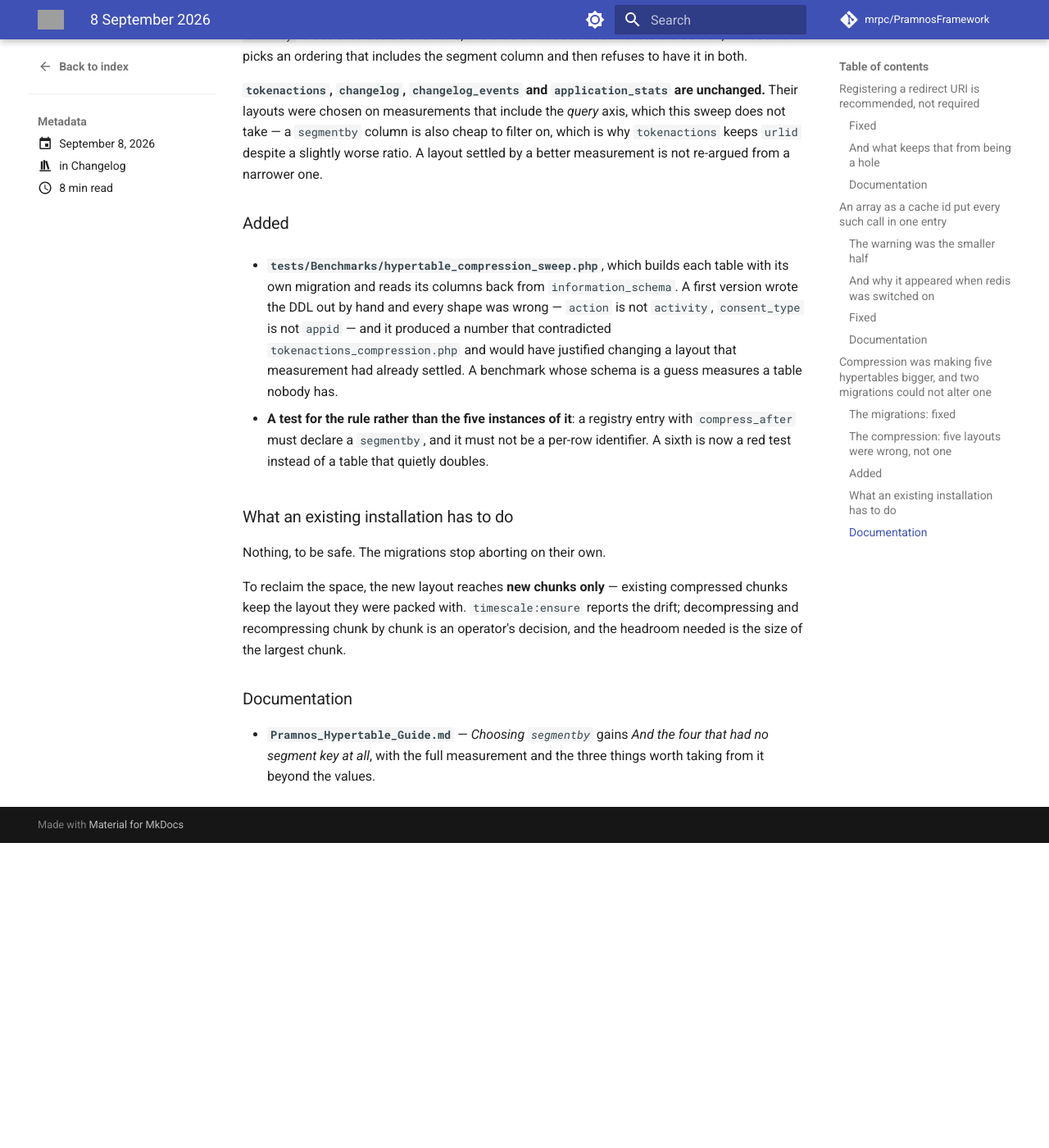
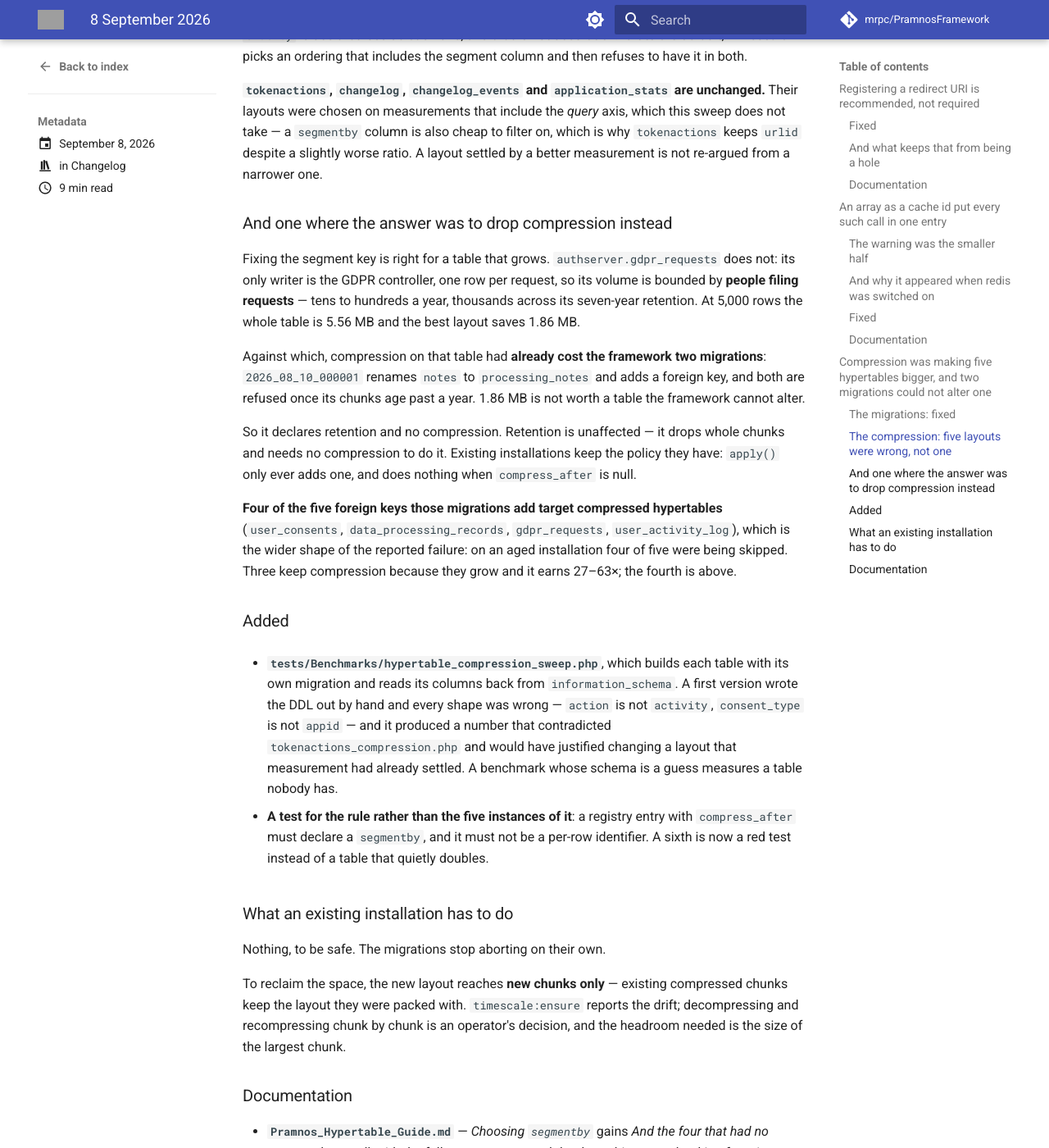
Before and after one commit to mrpc/PramnosFramework, an MkDocs documentation site: the page built from docs/version-history/posts/2026-09-08.md, in a window 1280 px wide and 1400 px high, scrolled down 4918 px. Shown: the whole window at 82% size. Built offline with MkDocs 1.6.1 and Material for MkDocs 9.7.7, drawn with Linux system fonts in a browser that asks for light colours; comment, search, counter and statistics services are not loaded; before the commit the page ends 5946 px from its top, so only the background shows below that; some of the changed text lies outside the part shown; grey boxes are pictures that could not be loaded.

Commit message:
fix(hypertables): gdpr_requests drops compression rather than fixing its segment key
Fixing the segment key is right for a table that grows. This one does not: its
only writer is Auth\Controllers\Gdpr, one row per request, so its volume is
bounded by people filing GDPR requests — tens to hundreds a year, thousands
across the seven-year retention. Measured at 5,000 rows the whole table is
5.56 MB and `segmentby status` saves 1.86 MB of it.

Compression's benefit scales with volume; its cost does not. A compressed chunk
cannot be altered, so every future schema change has to decompress first
whatever the size — and compression on this table had already cost two
migrations: 2026_08_10_000001 renames `notes` to `processing_notes` and adds a
foreign key, both refused once its chunks age past a year. 1.86 MB is not worth
a table the framework cannot alter.

Retention is unaffected: it drops whole chunks and needs no compression.
Existing installations keep the policy they have — apply() only ever adds one
and does nothing when compress_after is null.

Four of the five foreign keys those migrations add target compressed hypertables
(user_consents, data_processing_records, gdpr_requests, user_activity_log), which
is the wider shape of the reported failure. The other three keep compression:
they grow, and with the measured segment key it earns 27 to 63 times.

The provider's own control test caught the count change, which is what it was
for. Both exemptions are now named in it rather than inferred, so dropping
compression from a third table is a deliberate edit and not a silently
shrinking test.

```diff
--- a/docs/version-history/posts/2026-09-08.md
+++ b/docs/version-history/posts/2026-09-08.md
@@ -207,6 +207,27 @@ does not take — a `segmentby` column is also cheap to filter on, which is why
 keeps `urlid` despite a slightly worse ratio. A layout settled by a better measurement is
 not re-argued from a narrower one.
 
+### And one where the answer was to drop compression instead
+
+Fixing the segment key is right for a table that grows. `authserver.gdpr_requests` does
+not: its only writer is the GDPR controller, one row per request, so its volume is bounded
+by **people filing requests** — tens to hundreds a year, thousands across its seven-year
+retention. At 5,000 rows the whole table is 5.56 MB and the best layout saves 1.86 MB.
+
+Against which, compression on that table had **already cost the framework two migrations**:
+`2026_08_10_000001` renames `notes` to `processing_notes` and adds a foreign key, and both
+are refused once its chunks age past a year. 1.86 MB is not worth a table the framework
+cannot alter.
+
+So it declares retention and no compression. Retention is unaffected — it drops whole
+chunks and needs no compression to do it. Existing installations keep the policy they have:
+`apply()` only ever adds one, and does nothing when `compress_after` is null.
+
+**Four of the five foreign keys those migrations add target compressed hypertables**
+(`user_consents`, `data_processing_records`, `gdpr_requests`, `user_activity_log`), which is
+the wider shape of the reported failure: on an aged installation four of five were being
+skipped. Three keep compression because they grow and it earns 27–63×; the fourth is above.
+
 ### Added
 
 - **`tests/Benchmarks/hypertable_compression_sweep.php`**, which builds each table with its
@@ -234,4 +255,6 @@ needed is the size of the largest chunk.
 
 - **`Pramnos_Hypertable_Guide.md`** — *Choosing `segmentby`* gains *And the four that had no
   segment key at all*, with the full measurement and the three things worth taking from it
-  beyond the values.
+  beyond the values, plus *And one where the answer is to drop compression instead* and the
+  two-by-two that decides which it is: does the table grow, and will its schema ever
+  change.
```
Also changed, not shown: docs/Pramnos_Hypertable_Guide.md (+24 -0 lines), 2 other files.
